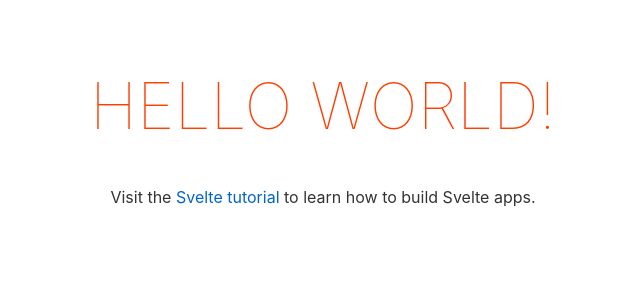
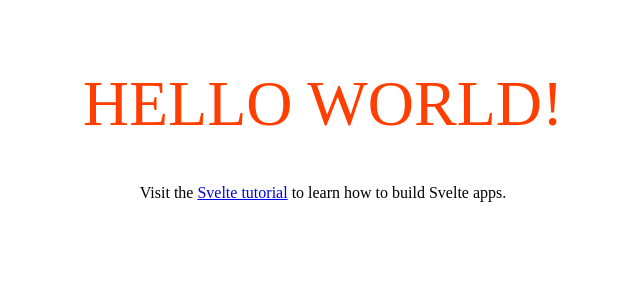
Before and after one commit to udit-329/rapyd-hackathon, a Svelte app in the folder widget/: page / in a window 1280 px wide. Shown: the top 300 px of the page, without its empty margins (317-957 px from the left). Built offline with nearby package versions, Linux system fonts and the light colour scheme.

Commit message:
✨ Make Widget Embeddable

```diff
--- a/widget/public/global.css
+++ /dev/null
@@ -1,63 +0,0 @@
-html, body {
-	position: relative;
-	width: 100%;
-	height: 100%;
-}
-
-body {
-	color: #333;
-	margin: 0;
-	padding: 8px;
-	box-sizing: border-box;
-	font-family: -apple-system, BlinkMacSystemFont, "Segoe UI", Roboto, Oxygen-Sans, Ubuntu, Cantarell, "Helvetica Neue", sans-serif;
-}
-
-a {
-	color: rgb(0,100,200);
-	text-decoration: none;
-}
-
-a:hover {
-	text-decoration: underline;
-}
-
-a:visited {
-	color: rgb(0,80,160);
-}
-
-label {
-	display: block;
-}
-
-input, button, select, textarea {
-	font-family: inherit;
-	font-size: inherit;
-	-webkit-padding: 0.4em 0;
-	padding: 0.4em;
-	margin: 0 0 0.5em 0;
-	box-sizing: border-box;
-	border: 1px solid #ccc;
-	border-radius: 2px;
-}
-
-input:disabled {
-	color: #ccc;
-}
-
-button {
-	color: #333;
-	background-color: #f4f4f4;
-	outline: none;
-}
-
-button:disabled {
-	color: #999;
-}
-
-button:not(:disabled):active {
-	background-color: #ddd;
-}
-
-button:focus {
-	border-color: #666;
-}
--- a/widget/public/index.html
+++ b/widget/public/index.html
@@ -1,5 +1,6 @@
 <!DOCTYPE html>
 <html lang="en">
+
 <head>
 	<meta charset='utf-8'>
 	<meta name='viewport' content='width=device-width,initial-scale=1'>
@@ -7,12 +8,9 @@
 	<title>Svelte app</title>
 
 	<link rel='icon' type='image/png' href='/favicon.png'>
-	<link rel='stylesheet' href='/global.css'>
-	<link rel='stylesheet' href='/build/bundle.css'>
-
-	<script defer src='/build/bundle.js'></script>
+	<script defer src='./build/bundle.js'></script>
 </head>
 
-<body>
-</body>
+<body><div id="rapyd"/></body>
+
 </html>
--- a/widget/rollup.config.js
+++ b/widget/rollup.config.js
@@ -1,11 +1,10 @@
-import svelte from 'rollup-plugin-svelte';
-import commonjs from '@rollup/plugin-commonjs';
-import resolve from '@rollup/plugin-node-resolve';
-import livereload from 'rollup-plugin-livereload';
-import { terser } from 'rollup-plugin-terser';
-import sveltePreprocess from 'svelte-preprocess';
-import typescript from '@rollup/plugin-typescript';
-import css from 'rollup-plugin-css-only';
+import svelte from "rollup-plugin-svelte";
+import commonjs from "@rollup/plugin-commonjs";
+import resolve from "@rollup/plugin-node-resolve";
+import livereload from "rollup-plugin-livereload";
+import { terser } from "rollup-plugin-terser";
+import sveltePreprocess from "svelte-preprocess";
+import typescript from "@rollup/plugin-typescript";
 
 const production = !process.env.ROLLUP_WATCH;
 
@@ -19,65 +18,52 @@ function serve() {
   return {
     writeBundle() {
       if (server) return;
-			server = require('child_process').spawn('npm', ['run', 'start', '--', '--dev'], {
-				stdio: ['ignore', 'inherit', 'inherit'],
-				shell: true
-			});
+      server = require("child_process").spawn(
+        "npm",
+        ["run", "start", "--", "--dev"],
+        {
+          stdio: ["ignore", "inherit", "inherit"],
+          shell: true,
+        }
+      );
 
-			process.on('SIGTERM', toExit);
-			process.on('exit', toExit);
-		}
+      process.on("SIGTERM", toExit);
+      process.on("exit", toExit);
+    },
   };
 }
 
 export default {
-	input: 'src/main.ts',
+  input: "src/main.ts",
   output: {
-		sourcemap: true,
-		format: 'iife',
-		name: 'app',
-		file: 'public/build/bundle.js'
+    sourcemap: !production,
+    format: "iife",
+    name: "app",
+    file: "public/build/bundle.js",
   },
   plugins: [
     svelte({
       preprocess: sveltePreprocess({ sourceMap: !production }),
       compilerOptions: {
         // enable run-time checks when not in production
-				dev: !production
-			}
+        dev: !production,
+      },
+      emitCss: false,
     }),
-		// we'll extract any component CSS out into
-		// a separate file - better for performance
-		css({ output: 'bundle.css' }),
-
-		// If you have external dependencies installed from
-		// npm, you'll most likely need these plugins. In
-		// some cases you'll need additional configuration -
-		// consult the documentation for details:
-		// https://github.com/rollup/plugins/tree/master/packages/commonjs
     resolve({
       browser: true,
-			dedupe: ['svelte']
+      dedupe: ["svelte"],
     }),
     commonjs(),
     typescript({
       sourceMap: !production,
-			inlineSources: !production
+      inlineSources: !production,
     }),
-
-		// In dev mode, call `npm run start` once
-		// the bundle has been generated
     !production && serve(),
-
-		// Watch the `public` directory and refresh the
-		// browser on changes when not in production
-		!production && livereload('public'),
-
-		// If we're building for production (npm run build
-		// instead of npm run dev), minify
-		production && terser()
+    !production && livereload("public"),
+    production && terser(),
   ],
   watch: {
-		clearScreen: false
-	}
+    clearScreen: false,
+  },
 };
--- a/widget/src/App.svelte
+++ b/widget/src/App.svelte
@@ -2,13 +2,16 @@
   export let name: string;
 </script>
 
-<main>
+<div>
   <h1>Hello {name}!</h1>
-	<p>Visit the <a href="https://svelte.dev/tutorial">Svelte tutorial</a> to learn how to build Svelte apps.</p>
-</main>
+  <p>
+    Visit the <a href="https://svelte.dev/tutorial">Svelte tutorial</a> to learn
+    how to build Svelte apps.
+  </p>
+</div>
 
 <style>
-	main {
+  div {
     text-align: center;
     padding: 1em;
     max-width: 240px;
@@ -23,7 +26,7 @@
   }
 
   @media (min-width: 640px) {
-		main {
+    div {
       max-width: none;
     }
   }
--- a/widget/src/main.ts
+++ b/widget/src/main.ts
@@ -1,10 +1,8 @@
-import App from './App.svelte';
+import App from "./App.svelte";
 
-const app = new App({
-	target: document.body,
-	props: {
-		name: 'world'
-	}
+export default new App({
+  target: document.querySelector("#rapyd"),
+  props: {
+    name: "world",
+  },
 });
-
-export default app;
```
Lines whose indentation alone changed are shown as unchanged.
